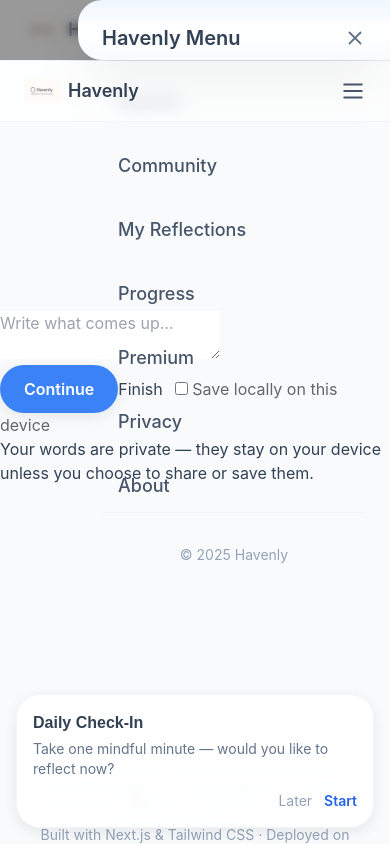
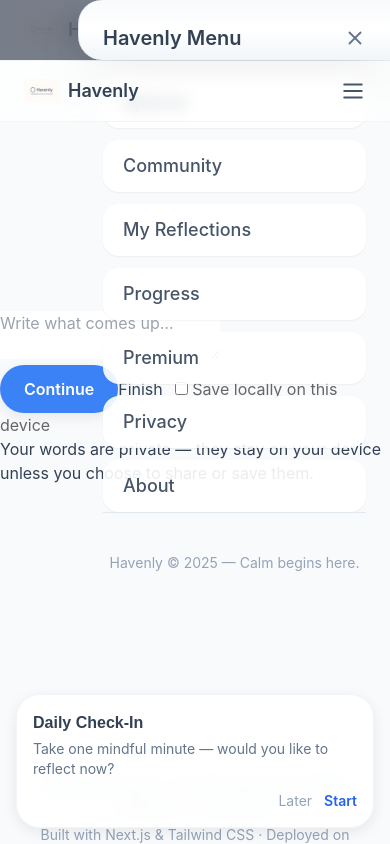
Before and after one commit to Khrboshi/havenly, a Next.js app: page /reflect in a window 390 px wide. Both pictures are taken after a click on the button 353 px from the left and 30 px from the top of the page. Shown: the top 844 px of the page. Built offline with nearby package versions, Linux system fonts and the light colour scheme.

Commit message:
Update Header.js

```diff
--- a/components/Header.js
+++ b/components/Header.js
@@ -67,9 +67,9 @@ export default function Header() {
       <AnimatePresence>
         {open && (
           <>
-            {/* Background Overlay */}
+            {/* Dark Blurred Background Overlay */}
             <motion.div
-              className="fixed inset-0 bg-black/40 backdrop-blur-sm z-40"
+              className="fixed inset-0 bg-slate-900/60 backdrop-blur-md z-40"
               initial={{ opacity: 0 }}
               animate={{ opacity: 1 }}
               exit={{ opacity: 0 }}
@@ -78,13 +78,13 @@ export default function Header() {
 
             {/* Slide-in Drawer */}
             <motion.div
-              className="fixed right-0 top-0 w-4/5 h-full bg-gradient-to-b from-blue-50 via-white to-slate-50 shadow-2xl z-50 flex flex-col p-6 rounded-l-2xl"
+              className="fixed right-0 top-0 w-[80%] h-full bg-gradient-to-b from-slate-100 via-white to-slate-200 shadow-2xl z-50 flex flex-col p-6 rounded-l-3xl border-l border-slate-300"
               initial={{ x: "100%" }}
               animate={{ x: 0 }}
               exit={{ x: "100%" }}
-              transition={{ type: "spring", stiffness: 180, damping: 22 }}
+              transition={{ type: "spring", stiffness: 160, damping: 22 }}
             >
-              {/* Drawer Header */}
+              {/* Header inside Drawer */}
               <div className="flex justify-between items-center mb-6">
                 <span className="text-xl font-semibold text-slate-800">
                   Havenly Menu
@@ -97,17 +97,17 @@ export default function Header() {
                 </button>
               </div>
 
-              {/* Navigation Links */}
+              {/* Navigation Items */}
               <nav className="flex flex-col gap-3">
                 {links.map((link) => (
                   <Link
                     key={link.href}
                     href={link.href}
                     onClick={closeMenu}
-                    className={`block py-3 px-4 rounded-xl text-lg font-medium transition-all ${
+                    className={`block py-3 px-5 rounded-xl text-lg font-medium transition-all shadow-sm ${
                       router.pathname === link.href
-                        ? "bg-blue-100 text-blue-700 shadow-inner border border-blue-200"
-                        : "text-slate-700 hover:bg-slate-100"
+                        ? "bg-blue-100 text-blue-700 border border-blue-300 shadow-inner"
+                        : "bg-white/90 text-slate-700 hover:bg-blue-50 hover:shadow-md"
                     }`}
                   >
                     {link.label}
@@ -115,9 +115,9 @@ export default function Header() {
                 ))}
               </nav>
 
-              {/* Bottom Footer / Close */}
-              <div className="mt-auto pt-8 border-t border-slate-200 text-center text-slate-500 text-sm">
-                © {new Date().getFullYear()} Havenly
+              {/* Footer Info */}
+              <div className="mt-auto pt-10 text-center text-slate-500 text-sm border-t border-slate-300">
+                Havenly © {new Date().getFullYear()} — Calm begins here.
               </div>
             </motion.div>
           </>
```
